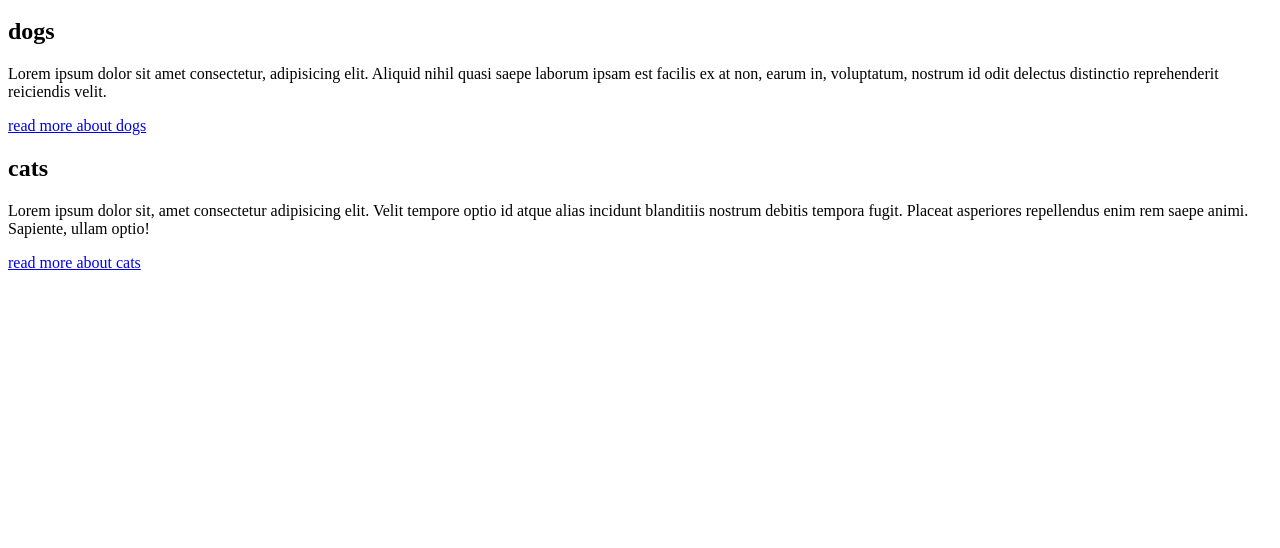
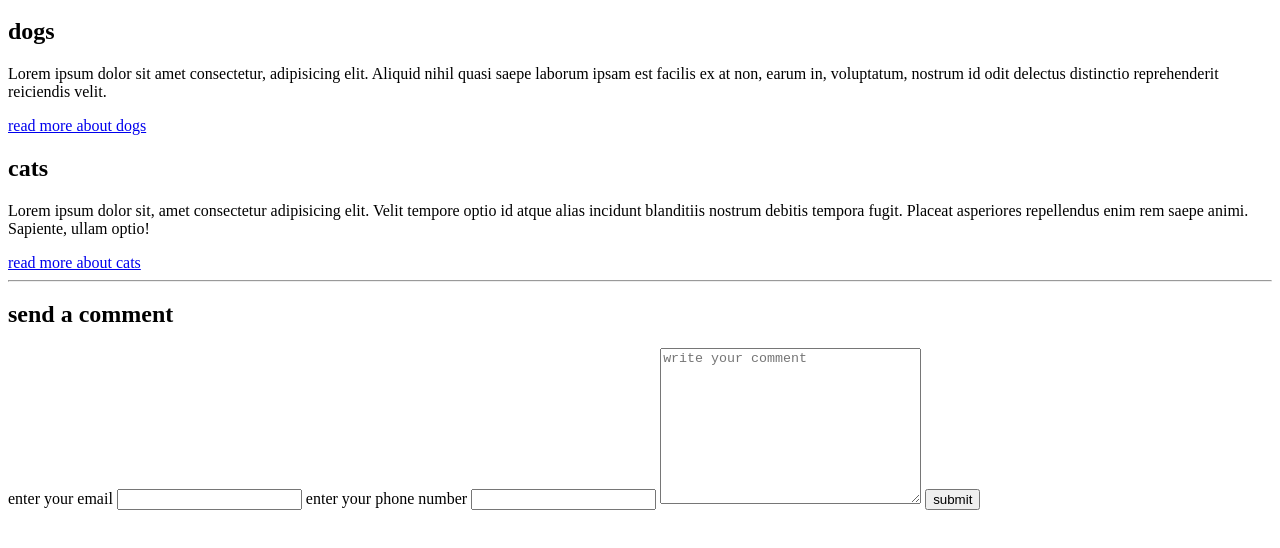
Before and after one commit to Abolfazl-Nayudi/class-quiz, a plain HTML site: page AminNik.html in a window 1280 px wide. Shown: the part 136-684 px from the top of the page. Drawn offline with Linux system fonts and the light colour scheme.

Commit message:
created form

```diff
--- a/AminNik.html
+++ b/AminNik.html
@@ -20,6 +20,7 @@
     </header>
 
     <main>
+        <section>
             <article>
                 <h2>dogs</h2>
                 <p>Lorem ipsum dolor sit amet consectetur, adipisicing elit. Aliquid nihil quasi saepe laborum ipsam est facilis ex at non, earum in, voluptatum, nostrum id odit delectus distinctio reprehenderit reiciendis velit.</p>
@@ -31,6 +32,17 @@
                 <p>Lorem ipsum dolor sit, amet consectetur adipisicing elit. Velit tempore optio id atque alias incidunt blanditiis nostrum debitis tempora fugit. Placeat asperiores repellendus enim rem saepe animi. Sapiente, ullam optio!</p>
                 <a href="#">read more about cats</a>
             </article>
+        </section>
+        <hr>
+        <form action="#">
+            <h2>send a comment</h2>
+            <label for="email">enter your email</label>
+            <input type="email" id="email">
+            <label for="phone">enter your phone number</label>
+            <input type="number" id="phone">
+            <textarea cols="30" rows="10" placeholder="write your comment"></textarea>
+            <button>submit</button>
+        </form>
     </main>
 
 </body>
```
Lines whose indentation alone changed are shown as unchanged.
